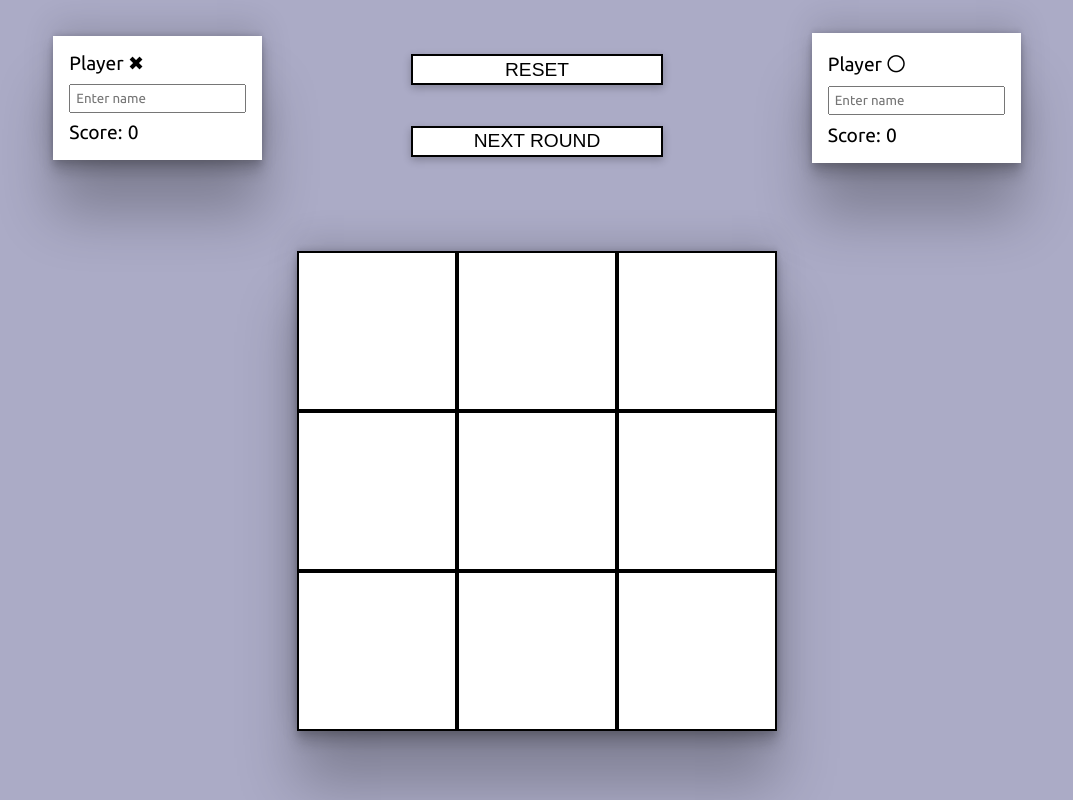
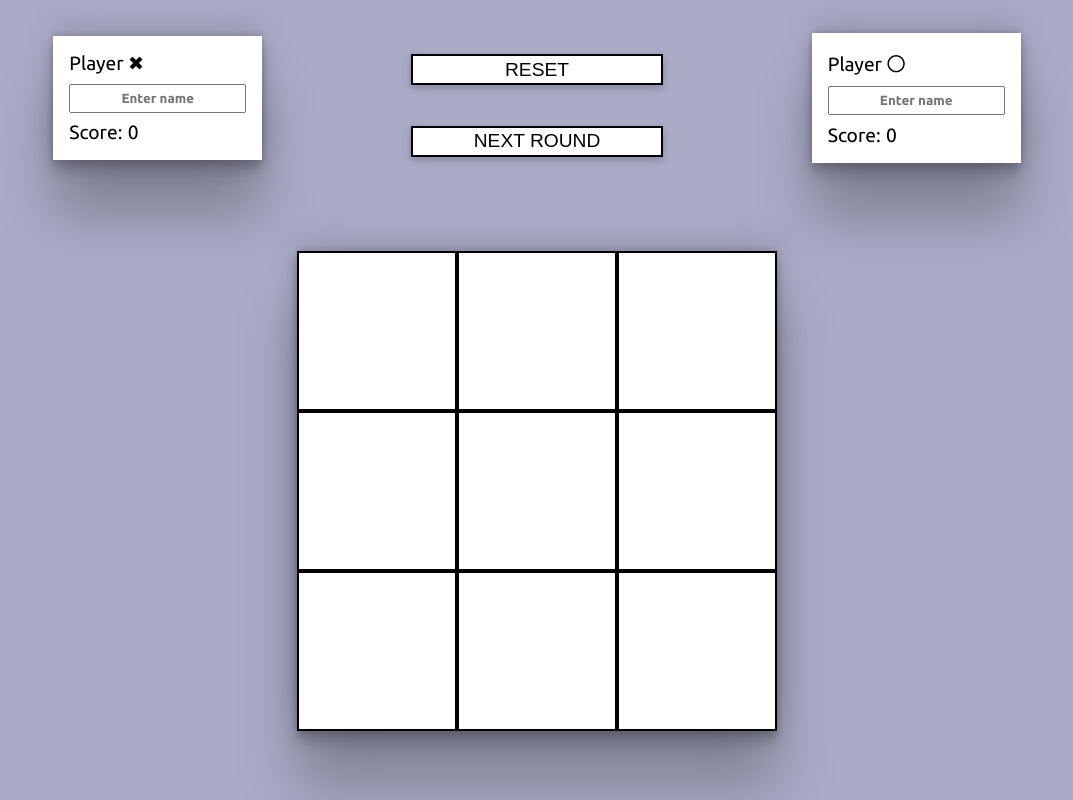
Before and after one commit to MaciejDabrowskii/PROJECT-TIC-TAC-TOE, a plain HTML site: page index.html in a window 1280 px wide. Shown: the whole page, without its empty margins (103-1176 px from the left). Drawn offline with Linux system fonts and the light colour scheme.

Commit message:
i have finished project

```diff
--- a/style.css
+++ b/style.css
@@ -77,6 +77,8 @@ button:active {
 }
 input[type=text] {
     font-family: 'Ubuntu', sans-serif;
+    font-weight: bolder;
+    text-align: center;
     width: 100%;
     padding: 5px;
     margin: 5% 0;
@@ -85,6 +87,9 @@ input[type=text] {
     -o-box-sizing: border-box;
     -ms-box-sizing: border-box;
     box-sizing: border-box;
+}
+::placeholder {
+    text-align: center;
 }
 
 .winner {
```
